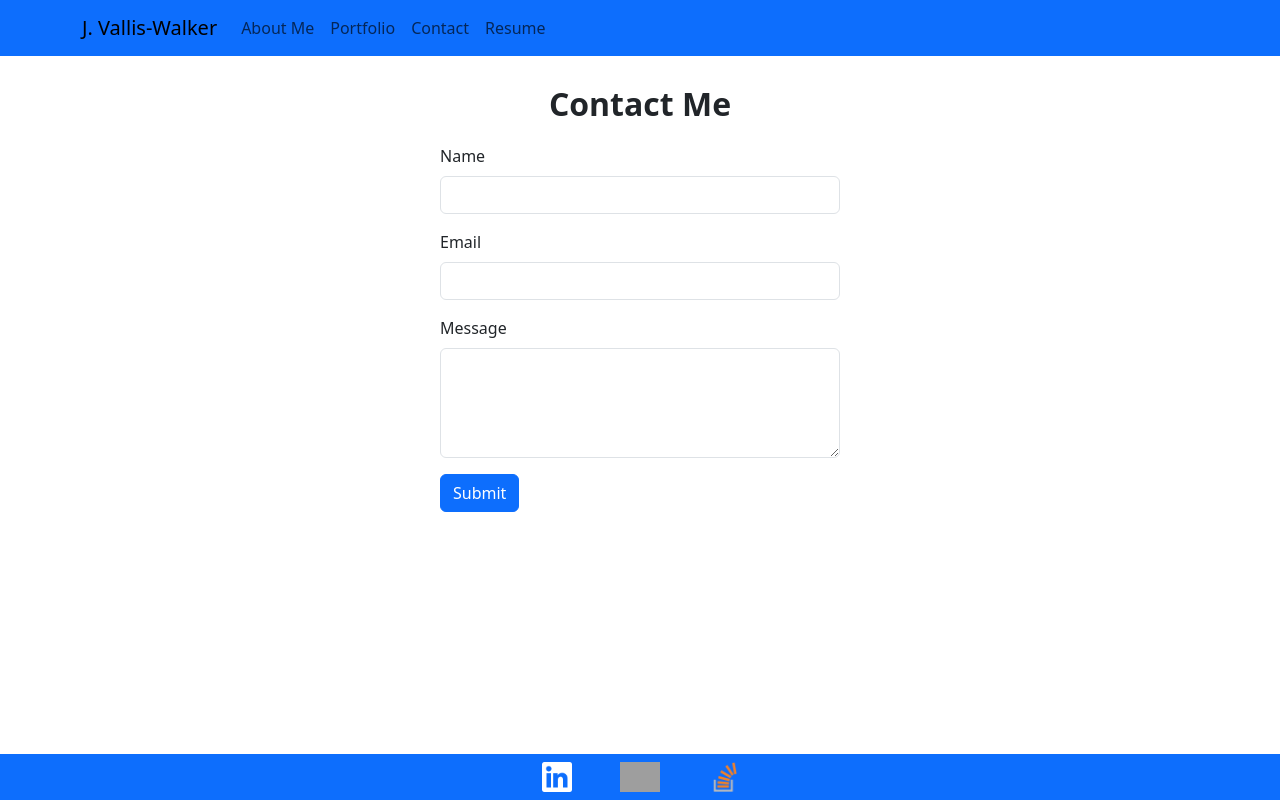
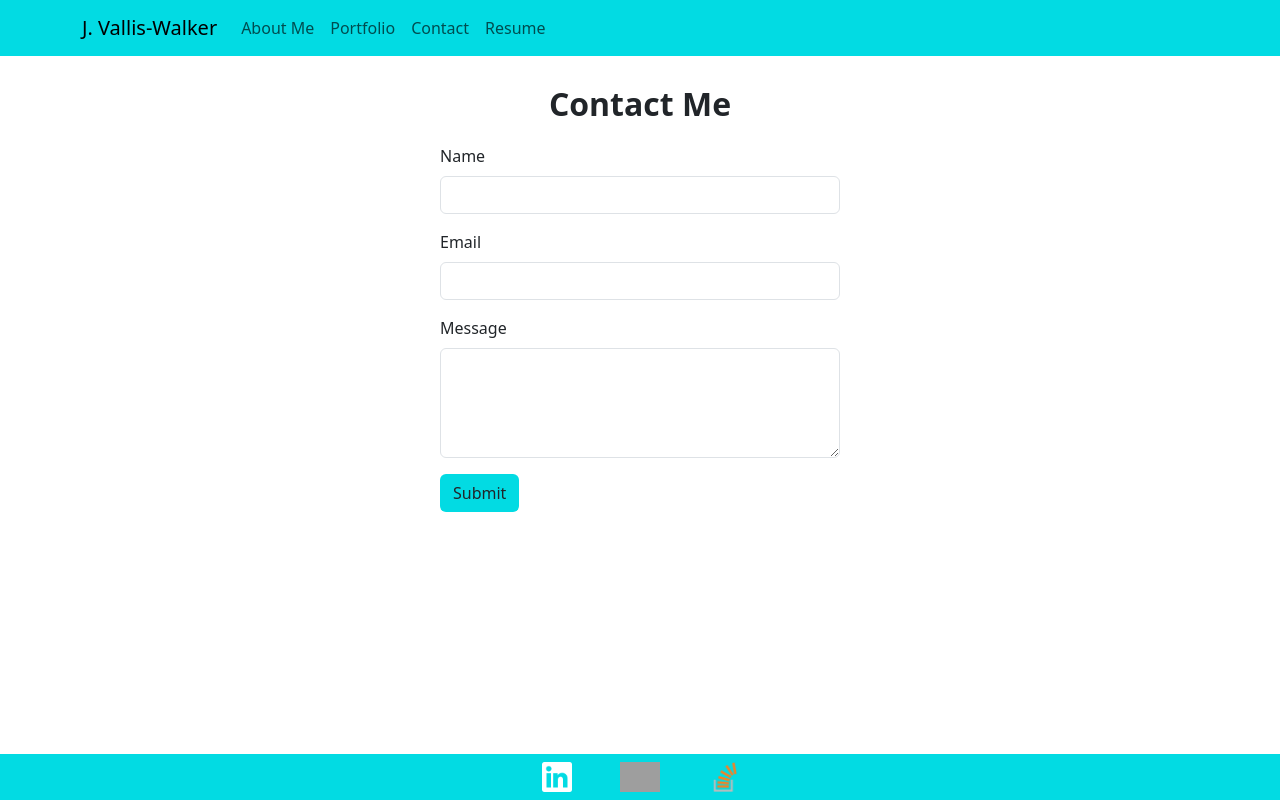
Before and after one commit to jvalliswalker/Portfolio, a React (Vite) app: page /contact in a window 1280 px wide. Built offline with nearby package versions, Linux system fonts and the light colour scheme; grey boxes are pictures that could not be loaded.

Commit message:
Update color palettes

```diff
--- a/src/components/Footer.jsx
+++ b/src/components/Footer.jsx
@@ -17,7 +17,7 @@ function Footer({ styleHandler }) {
 
   return (
     <div className="customFooter">
-      <Navbar className="bg-primary" fixed="bottom">
+      <Navbar className="primary-color-theme" fixed="bottom">
         <Container className="justify-content-center align-content-center">
           <div className="row gx-5">
             <div className="col">
--- a/src/components/Navigation.jsx
+++ b/src/components/Navigation.jsx
@@ -4,7 +4,7 @@ import Navbar from "react-bootstrap/Navbar";
 
 function Navigation({ links, linkStyling }) {
   return (
-    <Navbar bg="primary" expand="lg" fixed="top">
+    <Navbar className="primary-color-theme" expand="lg" fixed="top">
       <Container>
         <Nav.Link key={"home"} href="/">
           <Navbar.Brand>J. Vallis-Walker</Navbar.Brand>
--- a/src/pages/Contact.jsx
+++ b/src/pages/Contact.jsx
@@ -37,7 +37,7 @@ function Contact() {
         <div className={style.inputWrapperStyling}>
           <InputWithValidation labelText="Message" inputType="richtext" />
         </div>
-        <button type="submit" className="btn btn-primary">
+        <button type="submit" className="btn primary-color-theme">
           Submit
         </button>
       </form>
--- a/src/styles/index.css
+++ b/src/styles/index.css
@@ -1,5 +1,19 @@
+:root {
+  --primary: #02dbe3;
+  --secondary: #fdf400;
+}
+
 .customHeader {
   margin-bottom: 80px;
+}
+
+.primary-color-theme {
+  background-color: var(--primary) !important;
+}
+
+.secondary-color-theme {
+  background-color: var(--secondary) !important;
+  color: black;
 }
 
 .customFooter {
--- a/src/utils/styleHandler.js
+++ b/src/utils/styleHandler.js
@@ -145,9 +145,9 @@ class ProjectStyleHandler {
 
   get buttonStyling() {
     if (this.isMobile) {
-      return "btn bg-primary py-2 rounded-2 text-white";
+      return "btn secondary-color-theme py-2 rounded-2 text-dark";
     } else {
-      return "btn bg-primary py-3 rounded-2 text-white";
+      return "btn secondary-color-theme py-3 rounded-2 text-dark";
     }
   }
 
```
